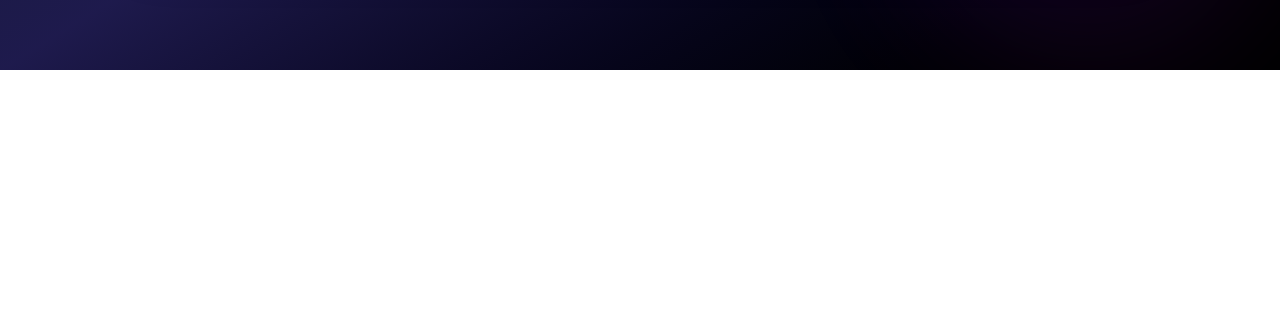
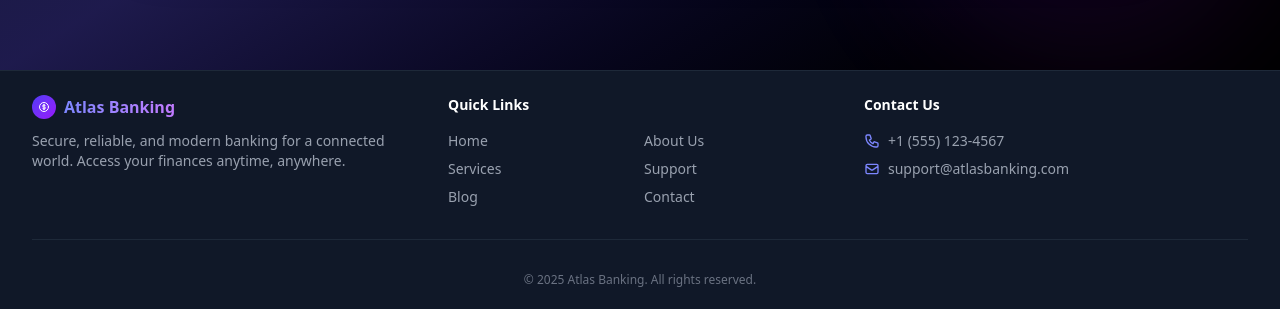
Before and after one commit to hakkm/ebanking-app-frontend-dep, an Angular app: page /login in a window 1280 px wide. Shown: the part 794-1103 px from the top of the page. Before the commit the page ends 864 px from the top, so only its background shows below. Built offline with nearby package versions, Linux system fonts and the light colour scheme.

Commit message:
feat: enhance app layout with premium footer, quick links, and contact information

```diff
--- a/src/app/app.component.html
+++ b/src/app/app.component.html
@@ -1,4 +1,66 @@
-<app-header></app-header>
-<div class="container">
-  <router-outlet></router-outlet>
+<!-- app.component.html -->
+<div class="flex flex-col min-h-screen bg-gray-950 text-gray-200">
+  <app-header></app-header>
+  <main class="flex-grow">
+    <router-outlet></router-outlet>
+  </main>
+
+  <!-- Premium Footer -->
+  <footer class="bg-gray-900 border-t border-gray-800 py-6 mt-auto">
+    <div class="max-w-7xl mx-auto px-4 sm:px-6 lg:px-8">
+      <div class="grid grid-cols-1 md:grid-cols-3 gap-8">
+        <!-- Brand Section -->
+        <div class="space-y-3">
+          <div class="flex items-center space-x-2">
+            <div class="w-6 h-6 rounded-full bg-gradient-to-br from-indigo-600 to-purple-600 flex items-center justify-center">
+              <svg xmlns="http://www.w3.org/2000/svg" class="h-3 w-3 text-white" fill="none" viewBox="0 0 24 24" stroke="currentColor">
+                <path stroke-linecap="round" stroke-linejoin="round" stroke-width="2" d="M12 8c-1.657 0-3 .895-3 2s1.343 2 3 2 3 .895 3 2-1.343 2-3 2m0-8c1.11 0 2.08.402 2.599 1M12 8V7m0 1v8m0 0v1m0-1c-1.11 0-2.08-.402-2.599-1M21 12a9 9 0 11-18 0 9 9 0 0118 0z" />
+              </svg>
+            </div>
+            <span class="font-semibold text-transparent bg-clip-text bg-gradient-to-r from-indigo-400 to-purple-400">
+              Atlas Banking
+            </span>
+          </div>
+          <p class="text-sm text-gray-400">Secure, reliable, and modern banking for a connected world. Access your finances anytime, anywhere.</p>
+        </div>
+
+        <!-- Quick Links -->
+        <div>
+          <h3 class="text-sm font-semibold text-white mb-4">Quick Links</h3>
+          <div class="grid grid-cols-2 gap-2 text-sm">
+            <a href="#" class="text-gray-400 hover:text-indigo-400 transition duration-200">Home</a>
+            <a href="#" class="text-gray-400 hover:text-indigo-400 transition duration-200">About Us</a>
+            <a href="#" class="text-gray-400 hover:text-indigo-400 transition duration-200">Services</a>
+            <a href="#" class="text-gray-400 hover:text-indigo-400 transition duration-200">Support</a>
+            <a href="#" class="text-gray-400 hover:text-indigo-400 transition duration-200">Blog</a>
+            <a href="#" class="text-gray-400 hover:text-indigo-400 transition duration-200">Contact</a>
+          </div>
+        </div>
+
+        <!-- Contact Info -->
+        <div>
+          <h3 class="text-sm font-semibold text-white mb-4">Contact Us</h3>
+          <div class="space-y-2 text-sm text-gray-400">
+            <p class="flex items-center">
+              <svg xmlns="http://www.w3.org/2000/svg" class="h-4 w-4 mr-2 text-indigo-400" fill="none" viewBox="0 0 24 24" stroke="currentColor">
+                <path stroke-linecap="round" stroke-linejoin="round" stroke-width="2" d="M3 5a2 2 0 012-2h3.28a1 1 0 01.948.684l1.498 4.493a1 1 0 01-.502 1.21l-2.257 1.13a11.042 11.042 0 005.516 5.516l1.13-2.257a1 1 0 011.21-.502l4.493 1.498a1 1 0 01.684.949V19a2 2 0 01-2 2h-1C9.716 21 3 14.284 3 6V5z" />
+              </svg>
+              +1 (555) 123-4567
+            </p>
+            <p class="flex items-center">
+              <svg xmlns="http://www.w3.org/2000/svg" class="h-4 w-4 mr-2 text-indigo-400" fill="none" viewBox="0 0 24 24" stroke="currentColor">
+                <path stroke-linecap="round" stroke-linejoin="round" stroke-width="2" d="M3 8l7.89 5.26a2 2 0 002.22 0L21 8M5 19h14a2 2 0 002-2V7a2 2 0 00-2-2H5a2 2 0 00-2 2v10a2 2 0 002 2z" />
+              </svg>
+              support&#64;atlasbanking.com
+            </p>
+          </div>
+        </div>
+      </div>
+
+      <!-- Copyright -->
+      <div class="pt-8 mt-8 border-t border-gray-800 text-center text-xs text-gray-500">
+        <p>© 2025 Atlas Banking. All rights reserved.</p>
+      </div>
+    </div>
+  </footer>
 </div>
```
